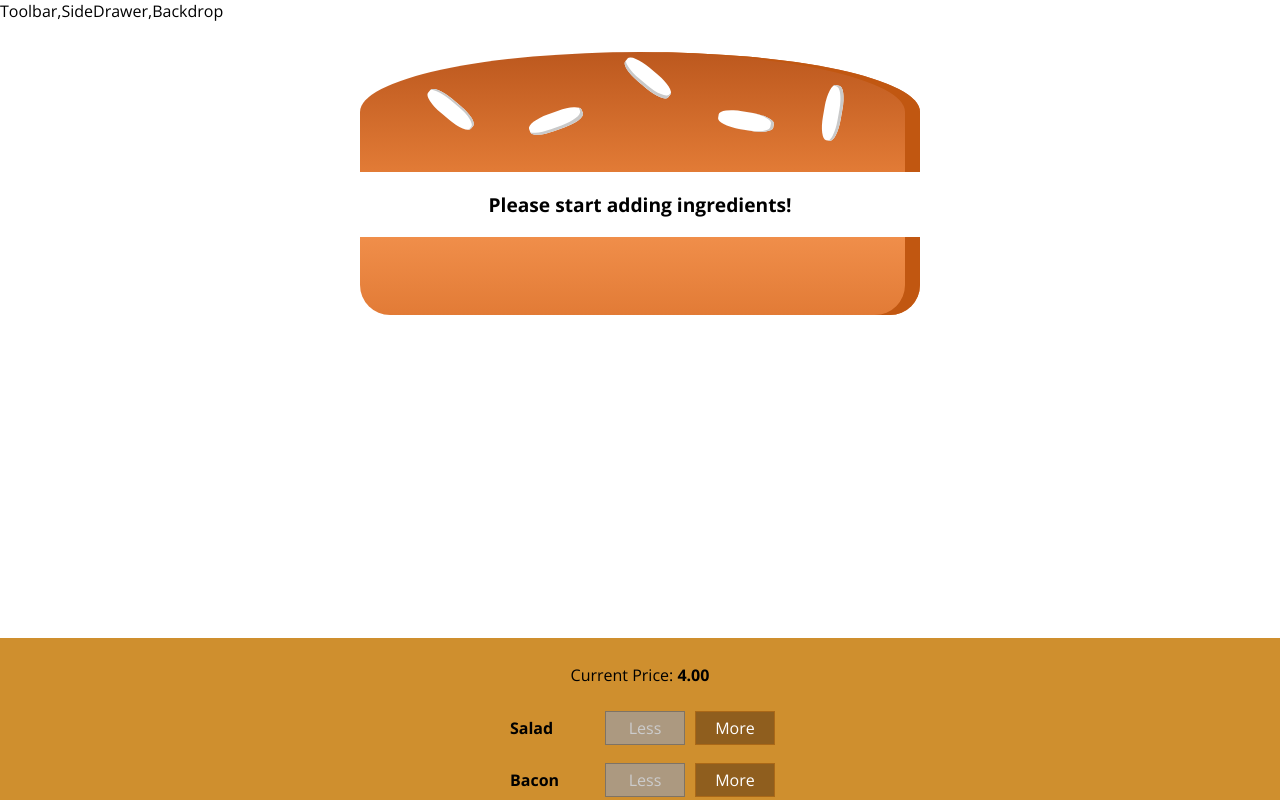
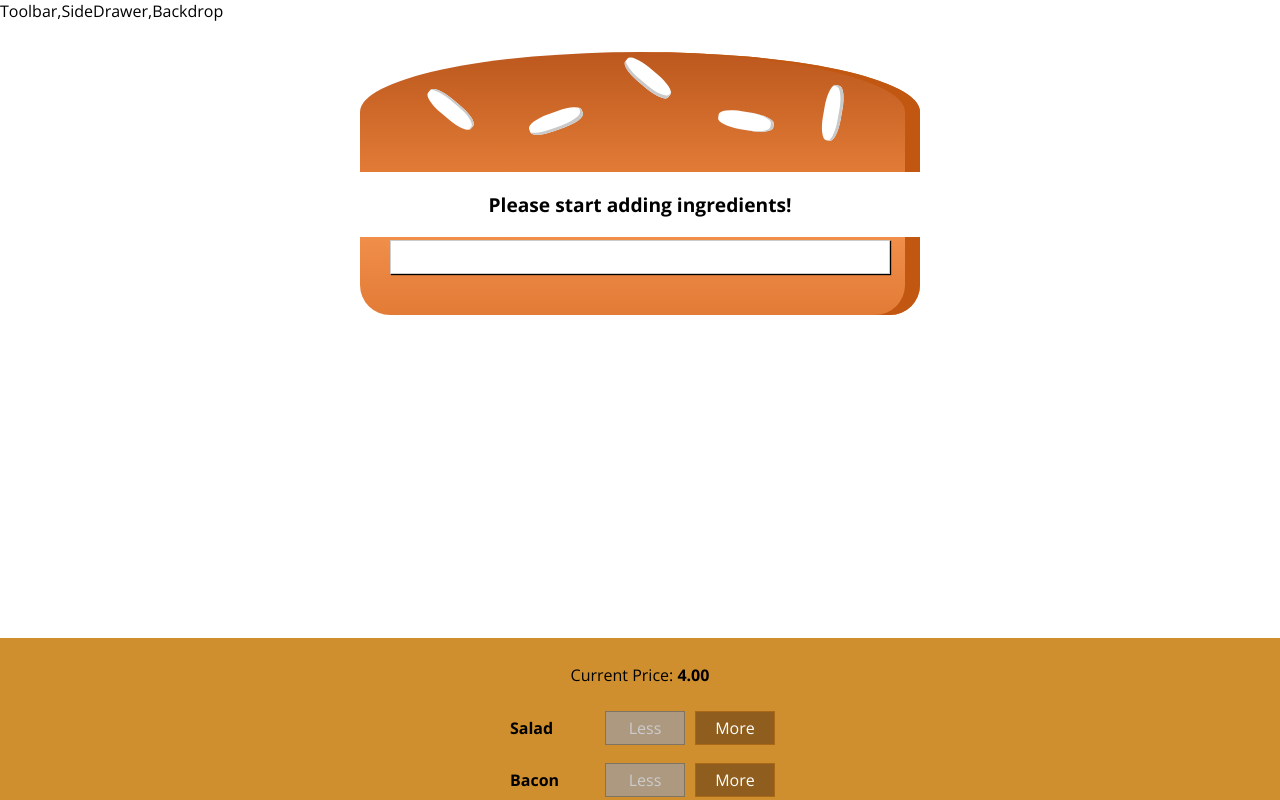
Before and after one commit to tonytrinh3/burger, a React app: page / in a window 1280 px wide. Shown: the top 800 px of the page. Built offline with nearby package versions, Linux system fonts and the light colour scheme.

Commit message:
modal ordersummary backdrop
modal ordersummary backdrop

```diff
--- /dev/null
+++ b/src/components/UI/Modal/Modal.css
@@ -0,0 +1,20 @@
+.Modal {
+    position: fixed;
+    z-index: 500;
+    background-color: white;
+    width: 70%;
+    border: 1px solid #ccc;
+    box-shadow: 1px 1px 1px black;
+    padding: 16px;
+    left: 15%;
+    top: 30%;
+    box-sizing: border-box;
+    transition: all 0.3s ease-out;
+}
+
+@media (min-width: 600px) {
+    .Modal {
+        width: 500px;
+        left: calc(50% - 250px);
+    }
+}
--- /dev/null
+++ b/src/components/UI/Modal/Modal.js
@@ -0,0 +1,13 @@
+import React from 'react';
+
+import classes from "./Modal.css"
+
+//we can pass anything in the children - wrapping div
+const modal = (props) => (
+    <div className = {classes.Modal}>
+        {props.children}
+        </div>
+
+);
+
+export default modal;
--- a/src/containers/BurgerBuilder/BurgerBuilder.js
+++ b/src/containers/BurgerBuilder/BurgerBuilder.js
@@ -1,7 +1,8 @@
 import React, {Component} from 'react';
 import Aux from '../../hoc/Auxilary';
 import Burger from '../../components/Burger/Burger';
-import BuildControls from '../../components/Burger/BuildControls/BuildControls'
+import BuildControls from '../../components/Burger/BuildControls/BuildControls';
+import Modal from '../../components/UI/Modal/Modal';
 
 //you want to name const as global const in all caps
 const INGREDIENT_PRICES = {
@@ -30,7 +31,7 @@
         purchaseable: false
     }
 
-    //using the incredients from the addingredienthandler/remove
+    //using the incredients from the addingredient
     updatePurchaseState (ingredients) {
 
         const sum = Object.keys(ingredients)
@@ -87,6 +88,7 @@
 
         return (
             <Aux>
+                <Modal/>
                 <Burger ingredients = {this.state.ingredients}/>
                 <BuildControls
                     ingredientAdded = {this.addIngredientHandler}
```
Also changed, not shown: src/components/Burger/OrderSummary/OrderSummary.js (added, +8 -0 lines), src/components/UI/Backdrop/Backdrop.js (added).
